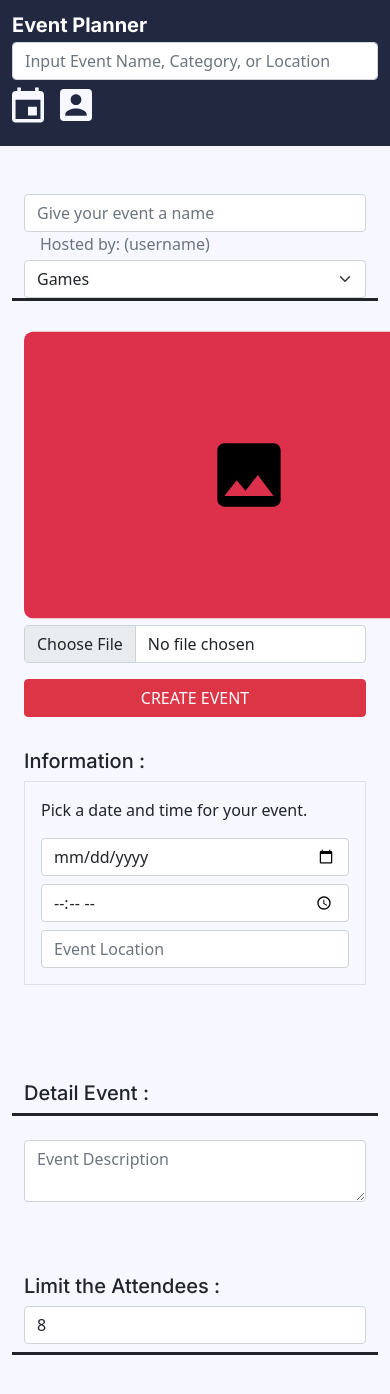
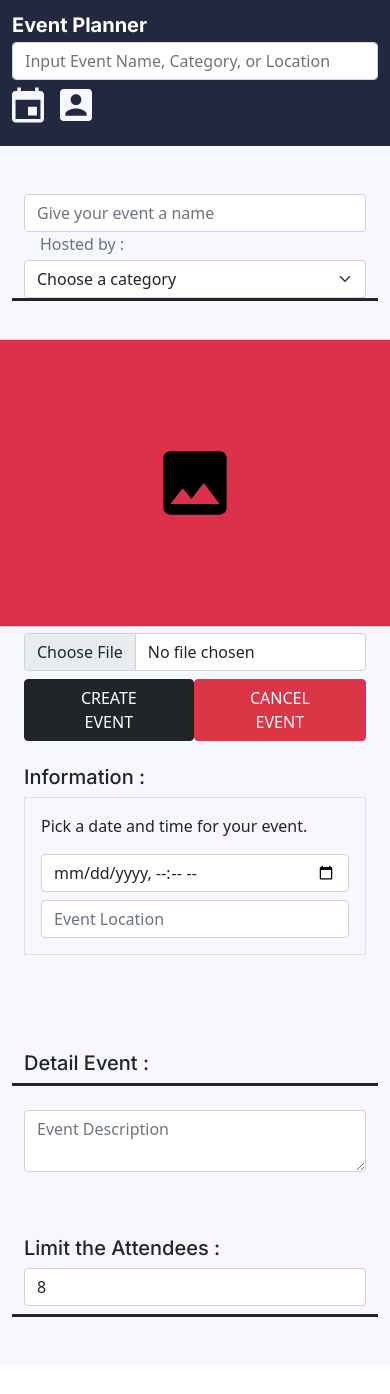
Before and after one commit to ALTA-FE4-AhmadTiarK/Event-Planning-App, a Next.js app: page /new-event in a window 390 px wide. Shown: the top 1394 px of the page. After the commit the page ends 1365 px from the top, so only its background shows below. Built offline with nearby package versions, Linux system fonts and the light colour scheme; no server answers.

Commit message:
merge date&time into date n checking responsive widht

```diff
--- a/pages/new-event.jsx
+++ b/pages/new-event.jsx
@@ -1,16 +1,38 @@
-import React, { useState } from 'react';
+import React, { useState, useEffect } from 'react';
 import Head from 'next/head';
 import Layout from '../components/Layout';
+import axios from 'axios';
+import { useRouter } from 'next/router';
 
 export default function CreateEvent() {
 	const [eventName, setEventName] = useState('');
 	const [category, setCategory] = useState([]);
-	const [eventImage, setEventImage] = useState('');
+	const [eventImage, setEventImage] = useState([]);
 	const [eventDate, setEventDate] = useState('');
-	const [eventTime, setEventTime] = useState('');
 	const [eventLocation, setEventLocation] = useState('');
 	const [eventDescription, setEventDescription] = useState('');
 	const [limitAttendee, setLimitAttendee] = useState(8);
+	const [username, setUsername] = useState('');
+	const router = useRouter();
+
+	useEffect(() => {
+		fetchUser();
+	}, []);
+
+	const fetchUser = async () => {
+		await axios
+			.get('https://haudhi.site/users', {
+				headers: {
+					Authorization: 'Bearer ' + localStorage.getItem('token'),
+				},
+			})
+			.then((res) => {
+				setUsername(res.data.data.name);
+			})
+			.catch((err) => {
+				console.log(err);
+			});
+	};
 
 	const handleSubmit = (e) => {
 		e.preventDefault();
@@ -19,32 +41,41 @@ export default function CreateEvent() {
 			category &&
 			eventImage &&
 			eventDate &&
-			eventTime &&
 			eventLocation &&
 			eventDescription &&
 			limitAttendee
 		) {
 			console.log('Form Submitted');
+			setEventName('');
+			setCategory([]);
+			setEventDate('');
+			setEventImage([]);
+			setEventLocation('');
+			setEventDescription('');
+			setLimitAttendee(8);
+			const event = {
+				eventName: eventName,
+				category: category,
+				eventImage: eventImage,
+				eventDate: eventDate,
+				eventLocation: eventLocation,
+				eventDescription: eventDescription,
+				limitAttendee: limitAttendee,
+			};
+			let getLocal = JSON.parse(localStorage.getItem('event-list'));
+			if (getLocal === null) {
+				let localEvent = [];
+				localEvent.push(event);
+				localStorage.setItem('event-list', JSON.stringify(localEvent));
+			} else {
+				getLocal.push(event);
+				localStorage.setItem('event-list', JSON.stringify(getLocal));
+			}
+			alert('Event created successfully');
+			router.push('/new-event');
 		} else {
 			alert('Please fill all the fields');
 		}
-		console.log(
-			eventName,
-			category,
-			eventImage,
-			eventDate,
-			eventTime,
-			eventLocation,
-			eventDescription,
-			limitAttendee
-		);
-		setEventName('');
-		setCategory([]);
-		setEventDate('');
-		setEventTime('');
-		setEventLocation('');
-		setEventDescription('');
-		setLimitAttendee(8);
 	};
 
 	return (
@@ -59,7 +90,7 @@ export default function CreateEvent() {
 				<main>
 					<div className='container'>
 						{/* first row */}
-						<div className='row border-bottom border-3 border-dark mt-5'>
+						<div className='row border-bottom border-3 border-dark mt-5 my-1'>
 							<div className='col-lg-8'>
 								<div className='input-group'>
 									<input
@@ -75,7 +106,7 @@ export default function CreateEvent() {
 									/>
 								</div>
 								<p className='text-muted ms-3 mb-1'>
-									Hosted by: (username)
+									Hosted by : {username}
 								</p>
 							</div>
 							<div className='col-lg-4'>
@@ -84,6 +115,9 @@ export default function CreateEvent() {
 									id='category'
 									onClick={(e) => setCategory(e.target.value)}
 									className='form-select'>
+									<option defaultValue='Choose Category'>
+										Choose a category
+									</option>
 									<option value='games'>Games</option>
 									<option value='movie'>Movie</option>
 									<option value='sport'>Sport</option>
@@ -98,8 +132,8 @@ export default function CreateEvent() {
 
 						{/* second row */}
 						<div className='row mt-4 justify-content-between'>
-							<div className='col-lg-5 mx-auto'>
-								<div className='input-group'>
+							<div className='col-lg-5 mx-auto my-2'>
+								<div className='input-group justify-content-center'>
 									<input
 										type='image'
 										src={
@@ -125,40 +159,32 @@ export default function CreateEvent() {
 									/>
 								</div>
 							</div>
-							<div className='col-lg-5 mx-auto'>
-								<button
-									className='btn btn-danger text-uppercase my-3 w-100'
-									type='submit'
-									onClick={handleSubmit}>
-									create event
-								</button>
+							<div className='col-lg-5 mx-auto my-auto'>
+								<div className='justify-content-between d-flex'>
+									<button
+										className='btn btn-dark px-5 text-uppercase mb-2'
+										type='submit'
+										onClick={handleSubmit}>
+										Create Event
+									</button>
+									<button
+										className='btn btn-danger px-5 text-uppercase mb-2'
+										onClick={() => router.push('/')}>
+										Cancel Event
+									</button>
+								</div>
 								<h5 className='mt-3'>Information :</h5>
 								<div className='border p-3'>
 									<p>Pick a date and time for your event.</p>
 									<div className='input-group my-2'>
 										<input
+											type='datetime-local'
+											id='event-date'
 											className='form-control'
-											type='date'
-											name=''
-											id='event-date'
 											value={eventDate}
 											onChange={(e) =>
 												setEventDate(e.target.value)
 											}
-											placeholder='Event Date'
-										/>
-									</div>
-									<div className='input-group my-2'>
-										<input
-											className='form-control'
-											type='time'
-											name=''
-											id='event-time'
-											value={eventTime}
-											onChange={(e) =>
-												setEventTime(e.target.value)
-											}
-											placeholder='Event Time'
 										/>
 									</div>
 									<input
@@ -197,11 +223,9 @@ export default function CreateEvent() {
 
 						{/* fourth row */}
 						<div className='my-5'>
-							<div className='row border-bottom border-dark border-3'>
+							<div className='row border-bottom border-dark border-3 py-lg-1'>
 								<div className='col-lg-3 align-self-end'>
-									<h5 className='my-2'>
-										Limit the Attendees :
-									</h5>
+									<h5 className=''>Limit the Attendees :</h5>
 								</div>
 								<div className='col-lg-3 mb-2'>
 									<input
```
